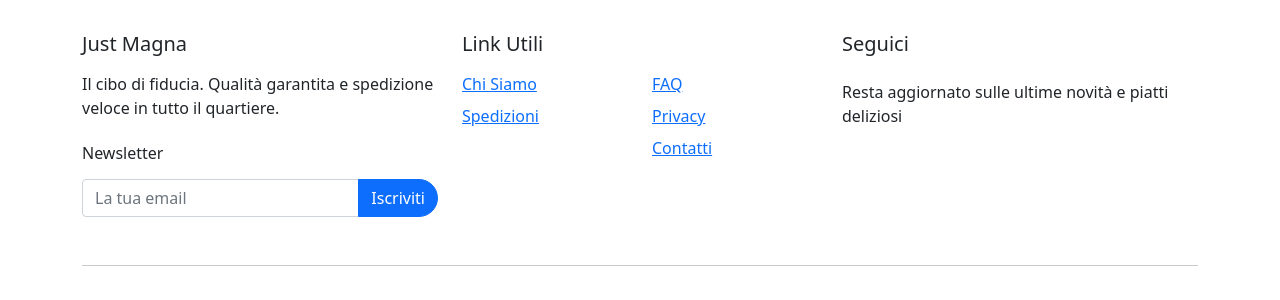
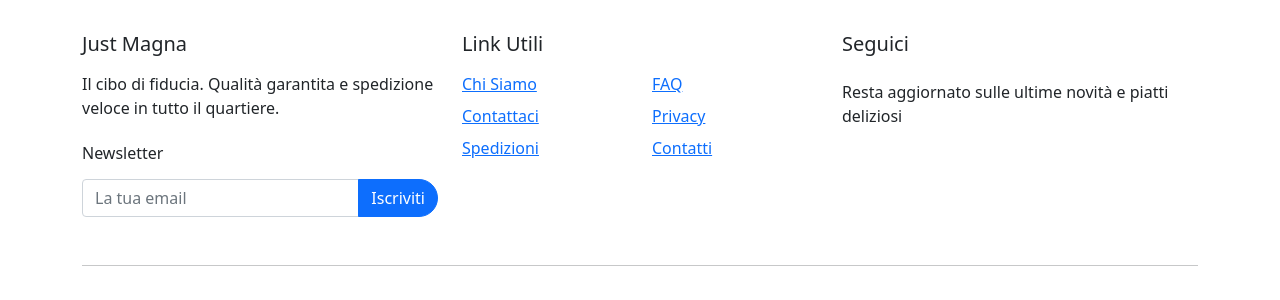
Before and after one commit to Siddha95/Just_Magna, a Django app: page / in a window 1280 px wide. Shown: the part 304-604 px from the top of the page. Run offline with Django 5.2, Linux system fonts and the light colour scheme; data that the repository does not hold is empty.

Commit message:
contattaci in footer

```diff
--- a/templates/partials/footer.html
+++ b/templates/partials/footer.html
@@ -22,6 +22,9 @@
                             <ul class="list-unstyled">
                                 <li class="mb-2">
                                     <a href="#" class="footer-link">Chi Siamo</a>
+                                </li>
+                                <li class="mb-2">
+                                    <a href="{% url 'contact' %}" class="footer-link">Contattaci</a>
                                 </li>
                                 <li class="mb-2">
                                     <a href="#" class="footer-link">Spedizioni</a>
```
Also changed, not shown: templates/base.html (indentation only).
